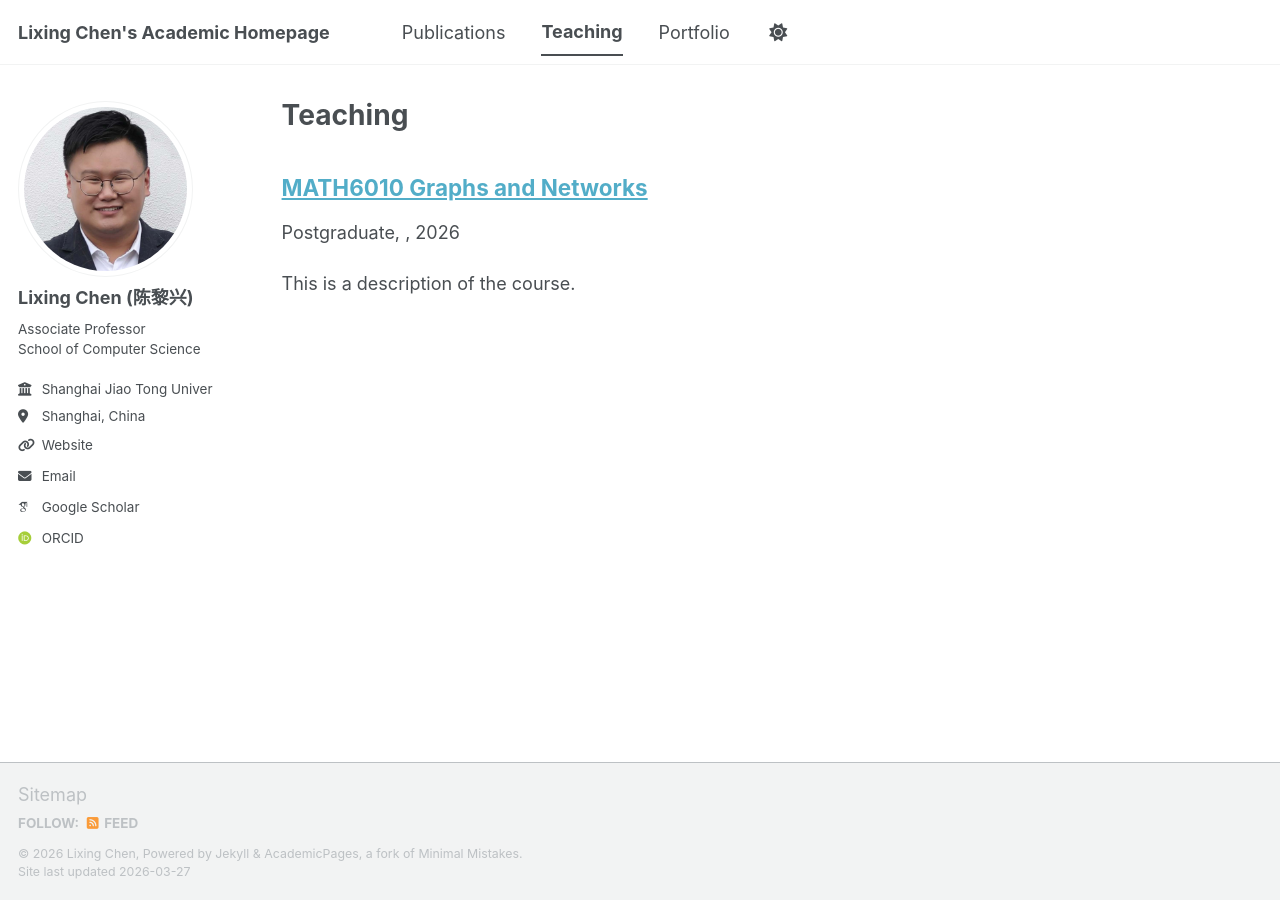
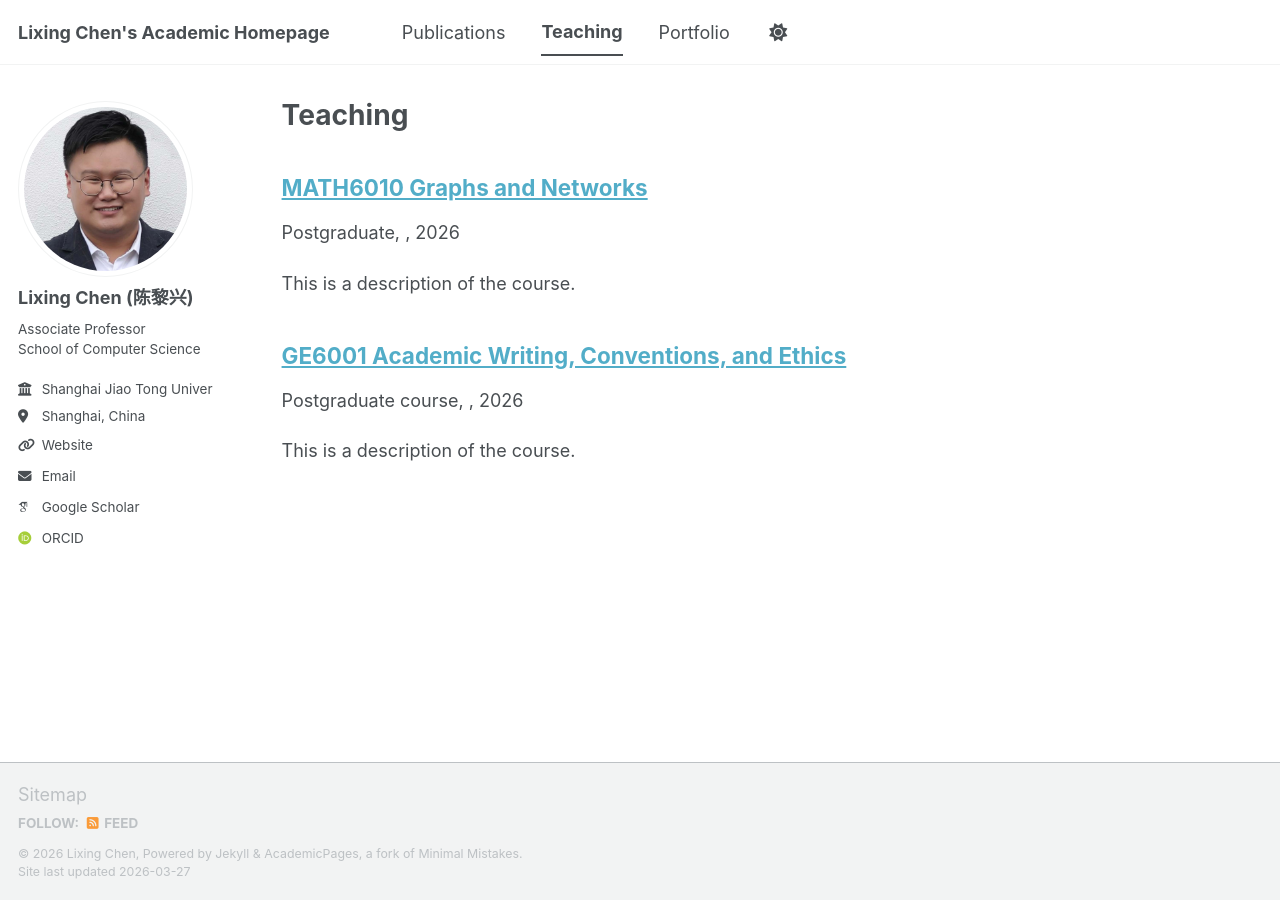
Before and after one commit to lx-chen-sjtu/lx-chen-sjtu.github.io, a Jekyll site: the page built from _pages/teaching.html, in a window 1280 px wide. Built offline with Jekyll 4.4.1, drawn with Linux system fonts in a browser that asks for light colours; some web fonts are replaced; a script bundle is joined from its source files by our own code; library files that are not in the unit come from our copies; a file with an impossible date is left out.

Commit message:
Update spring-teaching-1.md

```diff
--- a/_teaching/spring-teaching-1.md
+++ b/_teaching/spring-teaching-1.md
@@ -4,7 +4,7 @@ collection: teaching
 type: 'Postgraduate course'
 permalink: /teaching/spring-teaching-1
 venue: ''
-date: ''
+date: 2026-03-01
 location: ''
 ---
 
```
